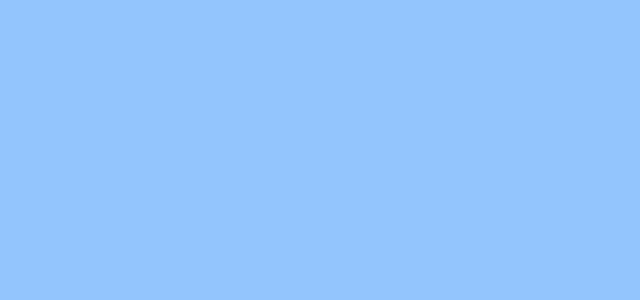
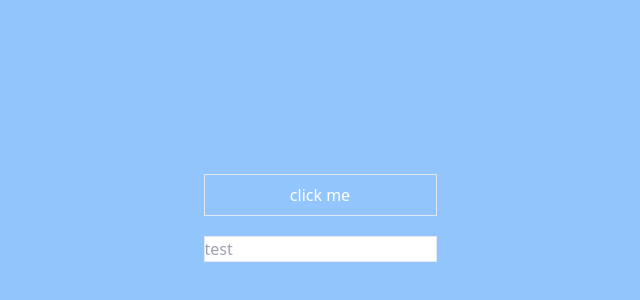
Before and after one commit to xKr9/playground, a React (Vite) app in the folder vite-react/: page /hooks/imperative-handle in a window 1280 px wide. Before the commit this address had no page. Shown: the part 182-482 px from the top of the page, without its empty margins (320-960 px from the left). Built offline with nearby package versions, Linux system fonts and the light colour scheme.

Commit message:
adds hook test

```diff
--- a/vite-react/package.json
+++ b/vite-react/package.json
@@ -14,6 +14,7 @@
     "@tanstack/react-query": "^5.20.2",
     "@tanstack/react-table": "^8.17.3",
     "@types/react-query": "^1.2.9",
+    "axios": "^1.7.2",
     "class-variance-authority": "^0.7.0",
     "clsx": "^2.1.0",
     "dayjs": "^1.11.10",
--- a/vite-react/src/App.tsx
+++ b/vite-react/src/App.tsx
@@ -1,4 +1,5 @@
 import Main from "./components/AsyncComponentsTest/ComponentsAsProps";
+import ImperativeHandler from "./components/HooksTest/ImperativeHandler";
 import AsyncNestedBoundries from "./components/NestedBoundries/NestedBoundries";
 import { DashboardWrapper } from "./pages/dashboard";
 import { AppProvider } from "./providers/App";
@@ -12,6 +13,10 @@ function App() {
           <Route path="/" element={<DashboardWrapper />} />
           <Route path="/component-as-props" element={<Main />} />
           <Route path="/nested-boundries" element={<AsyncNestedBoundries />} />
+          <Route
+            path="/hooks/imperative-handle"
+            element={<ImperativeHandler />}
+          />
         </Routes>
       </main>
     </AppProvider>
--- /dev/null
+++ b/vite-react/src/components/HooksTest/ImperativeHandler.tsx
@@ -0,0 +1,91 @@
+import {
+  forwardRef,
+  useEffect,
+  useImperativeHandle,
+  useRef,
+  useState,
+} from "react";
+import "./shake.css";
+
+const Parent = () => {
+  const test = useRef<HTMLInputElement & InputChildHandle>(null);
+
+  return (
+    <div className="flex flex-col gap-5">
+      <button className="border p-2" onClick={() => [test.current?.shake()]}>
+        click me
+      </button>
+      {/* <InputChild2 apiRef={test} /> */}
+      <ForwardRefInput ref={test} placeholder="test" />
+    </div>
+  );
+};
+
+type InputChildProps = {
+  placeholder?: string;
+};
+
+type InputChildHandle = {
+  shake: () => void;
+};
+
+const ForwardRefInput = forwardRef<
+  HTMLInputElement & InputChildHandle,
+  InputChildProps
+>(({ placeholder }, ref) => {
+  const [shouldShake, setShouldShake] = useState(false);
+
+  useEffect(() => {
+    if (ref && typeof ref !== "function" && ref.current) {
+      (ref.current as HTMLInputElement & InputChildHandle).shake = () => {
+        setShouldShake(true);
+        setTimeout(() => {
+          setShouldShake(false);
+        }, 500);
+      };
+    }
+  }, [ref]);
+
+  return (
+    <input
+      ref={ref}
+      placeholder={placeholder}
+      className={`ring-0 focus:border-red-500 border ${
+        shouldShake ? "shake" : ""
+      }`}
+    />
+  );
+});
+
+const InputChild2 = ({
+  apiRef,
+}: {
+  apiRef: React.MutableRefObject<InputChildHandle | null>;
+}) => {
+  const localRef = useRef<HTMLInputElement>(null);
+  const [shouldShake, setShouldShake] = useState(false);
+
+  useImperativeHandle(
+    apiRef,
+    () => ({
+      shake: () => {
+        setShouldShake(true);
+        setTimeout(() => {
+          setShouldShake(false);
+        }, 500);
+      },
+    }),
+    []
+  );
+
+  return (
+    <input
+      ref={localRef}
+      className={`ring-0 focus:border-red-500 border ${
+        shouldShake ? "shake" : ""
+      }`}
+    />
+  );
+};
+
+export default Parent;
--- /dev/null
+++ b/vite-react/src/components/HooksTest/shake.css
@@ -0,0 +1,39 @@
+.shake {
+  animation: shake 0.5s;
+}
+
+@keyframes shake {
+  0% {
+    transform: translate(1px, 1px) rotate(0deg);
+  }
+  10% {
+    transform: translate(-1px, -2px) rotate(-1deg);
+  }
+  20% {
+    transform: translate(-3px, 0px) rotate(1deg);
+  }
+  30% {
+    transform: translate(3px, 2px) rotate(0deg);
+  }
+  40% {
+    transform: translate(1px, -1px) rotate(1deg);
+  }
+  50% {
+    transform: translate(-1px, 2px) rotate(-1deg);
+  }
+  60% {
+    transform: translate(-3px, 1px) rotate(0deg);
+  }
+  70% {
+    transform: translate(3px, 1px) rotate(-1deg);
+  }
+  80% {
+    transform: translate(-1px, -1px) rotate(1deg);
+  }
+  90% {
+    transform: translate(1px, 2px) rotate(0deg);
+  }
+  100% {
+    transform: translate(1px, -2px) rotate(-1deg);
+  }
+}
```
Also changed, not shown: 1 other file (tests, documents, lock files or other folders).
